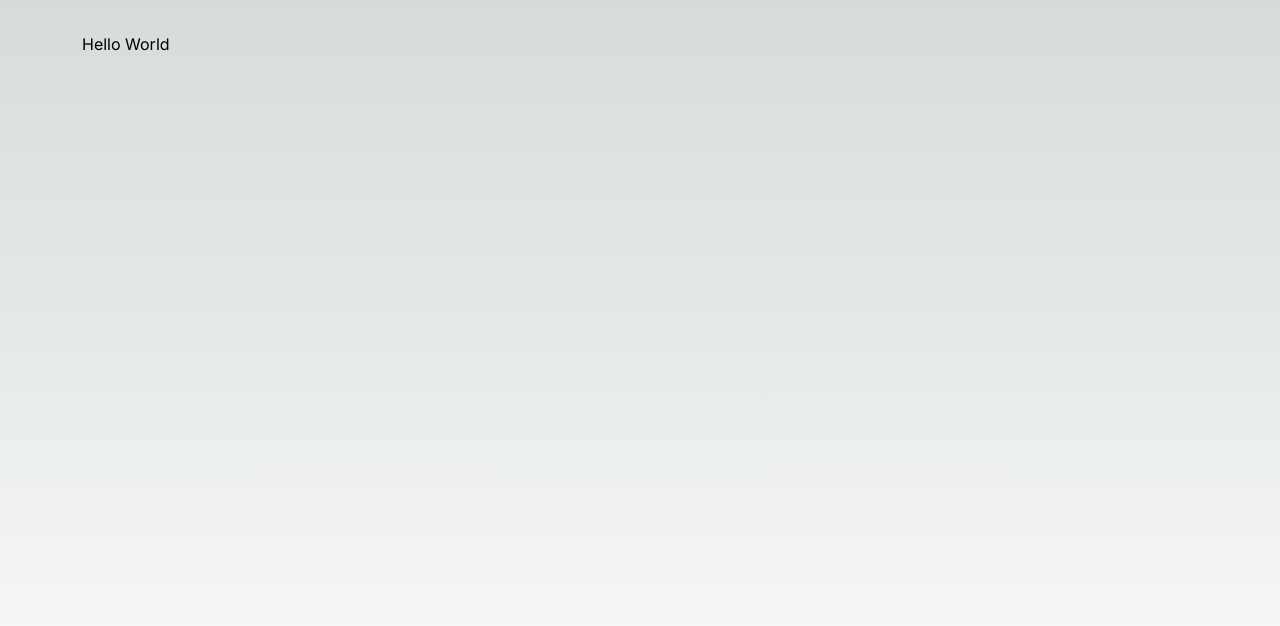
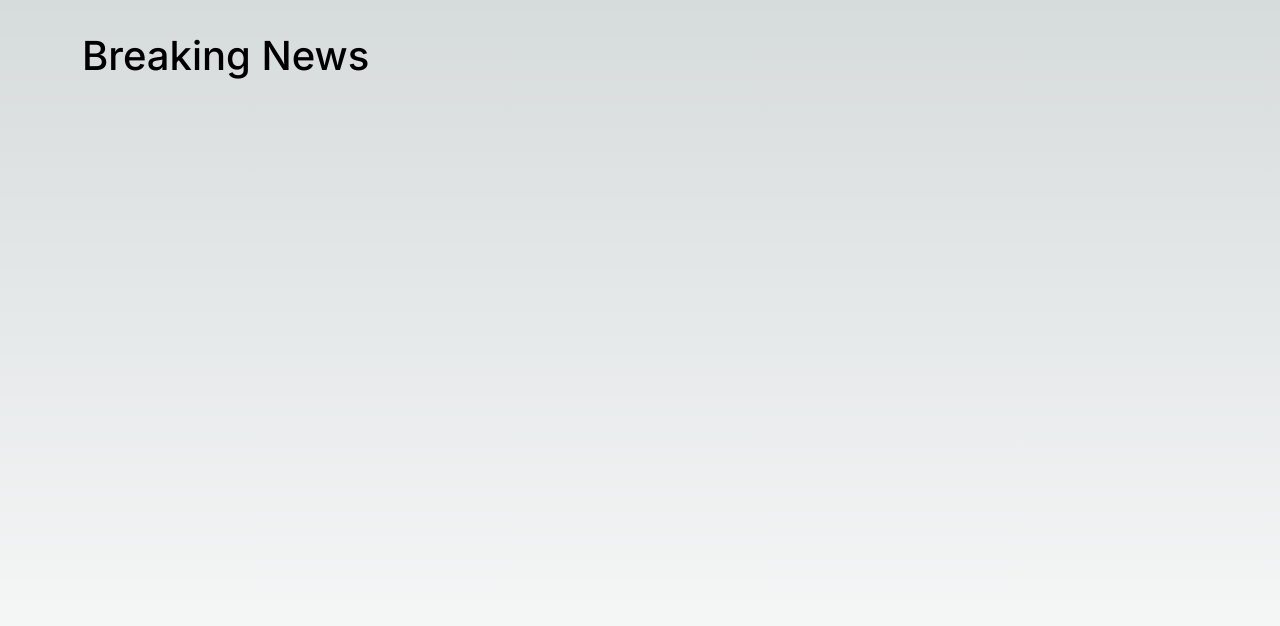
Before and after one commit to rjaybernardo/news-app, a Next.js app: page / in a window 1280 px wide. Shown: the top 626 px of the page. Built offline with nearby package versions, Linux system fonts and the light colour scheme.

Commit message:
change index.tsx component name

```diff
--- a/pages/_app.tsx
+++ b/pages/_app.tsx
@@ -19,7 +19,12 @@ export default function App({ Component, pageProps }: AppProps) {
       {/* meta data */}
       <Head>
         <title>NextJs News App</title>
-        <meta name="description" content="New App NextJs with Typescript " />
+        <meta
+          name="description"
+          // key is added
+          key="description"
+          content="New App NextJs with Typescript "
+        />
         <meta name="viewport" content="width=device-width, initial-scale=1" />
         {/* public/ favicon folder */}
         <link rel="icon" href="/favicon.ico" />
--- a/pages/index.tsx
+++ b/pages/index.tsx
@@ -1,7 +1,15 @@
-export default function Home() {
+import Head from "next/head";
+
+export default function BreakingNewsPage() {
   return (
     <>
-      <main>Hello World</main>
+      {/* Add meta data with title changed to */}
+      <Head>
+        <title key="title"> Breaking News - NextJS App</title>
+      </Head>
+      <main>
+        <h1>Breaking News</h1>
+      </main>
     </>
   );
 }
```
